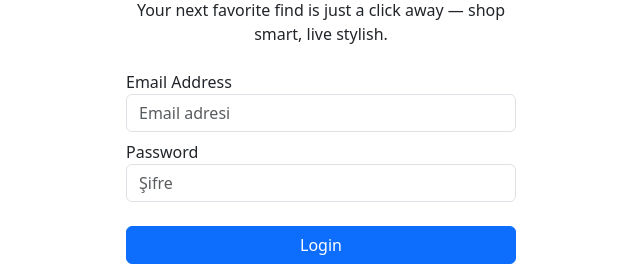
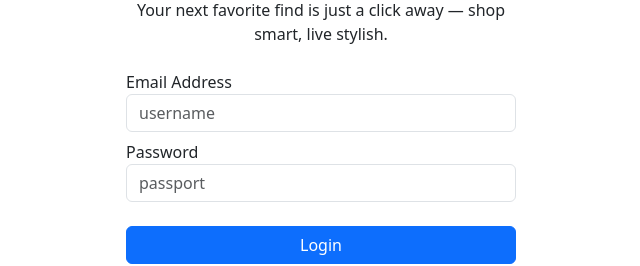
Before and after one commit to kbravrl/E-Commerce-Platform, a React (Vite) app in the folder client/: page / in a window 1280 px wide. Shown: the part 283-549 px from the top of the page, without its empty margins (319-959 px from the left). Built offline with nearby package versions, Linux system fonts and the light colour scheme.

Commit message:
Refactors login page with components
Improves code structure and readability by introducing
reusable components for the logo header and input fields.

Simplifies the login page structure and promotes component
reuse, making it easier to update the UI and maintain
consistency.

```diff
--- /dev/null
+++ b/client/src/components/InputField.jsx
@@ -0,0 +1,19 @@
+const InputField = ({ id, label, type, onChange, placeholder}) => {
+  return (
+    <>
+        <div className="form-label-group mb-2">
+          <label htmlFor={id}>{label}</label>
+          <input
+            type={type}
+            id={id}
+            className="form-control"
+            placeholder={placeholder}
+            required
+            onChange={onChange}
+          />
+        </div>
+    </>
+  );
+}
+
+export default InputField;
--- /dev/null
+++ b/client/src/components/LogoHeader.jsx
@@ -0,0 +1,18 @@
+import cart from "../assets/icons/cart.svg";
+
+const LogoHeader = () => {
+  return (
+    <>
+      <div className="text-center mb-4">
+        <img className="mb-4" src={cart} alt={cart} width="72" height="72" />
+        <h1 className="h3 mb-3 font-weight-normal">Welcome</h1>
+        <p>
+          Your next favorite find is just a click away — shop smart, live
+          stylish.
+        </p>
+      </div>
+    </>
+  );
+};
+
+export default LogoHeader;
--- a/client/src/pages/login/Login.jsx
+++ b/client/src/pages/login/Login.jsx
@@ -1,7 +1,8 @@
 import { useState } from "react";
 import { useNavigate } from "react-router-dom";
 import axios from "axios";
-import cart from "../../assets/icons/cart.svg";
+import LogoHeader from "../../components/LogoHeader";
+import InputField from "../../components/InputField";
 import "./Login.css";
 
 const baseUrl = import.meta.env.VITE_API_BASE_URL;
@@ -40,40 +41,9 @@ const Login = () => {
   return (
     <div>
       <form className="form-signin" onSubmit={handleSubmit}>
-        <div className="text-center mb-4">
-          <img className="mb-4" src={cart} alt={cart} width="72" height="72" />
-
-          <h1 className="h3 mb-3 font-weight-normal">Welcome</h1>
-          <p>
-            Your next favorite find is just a click away — shop smart, live
-            stylish.
-          </p>
-        </div>
-
-        <div className="form-label-group mb-2">
-          <label htmlFor="inputEmail">Email Address</label>
-          <input
-            type="email"
-            id="inputEmail"
-            className="form-control"
-            placeholder="Email adresi"
-            required=""
-            autoFocus=""
-            onChange={(e) => setEmail(e.target.value)}
-          />
-        </div>
-
-        <div className="form-label-group mb-2">
-          <label htmlFor="inputPassword">Password</label>
-          <input
-            type="password"
-            id="inputPassword"
-            className="form-control"
-            placeholder="Şifre"
-            required=""
-            onChange={(e) => setPassword(e.target.value)}
-          />
-        </div>
+        <LogoHeader />
+        <InputField id={"inputEmail"} label={"Email Address"} type={"email"} placeholder={"username"} onChange={(e) => setEmail(e.target.value)}/>
+        <InputField id={"inputPassword"} label={"Password"} type={"password"} placeholder={"passport"} onChange={(e) => setPassword(e.target.value)}/>
         <button type="submit" className="btn btn-primary w-100 mt-3">
           Login
         </button>
```
